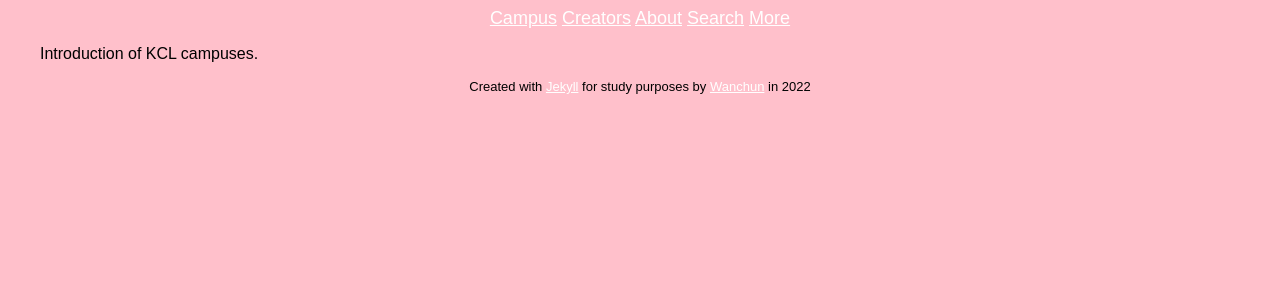
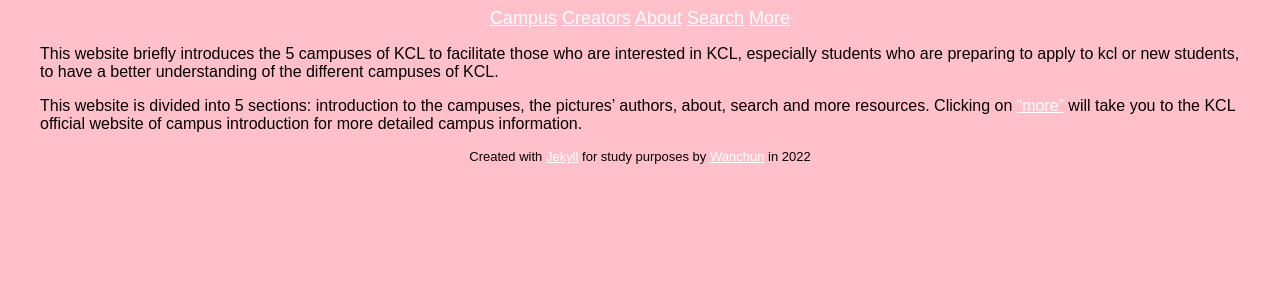
Before and after one commit to Whereismycatt/campus, a Jekyll site: the page built from about.markdown, in a window 1280 px wide. Shown: the top 300 px of the page. Built offline with Jekyll 4.4.1, drawn with Linux system fonts in a browser that asks for light colours.

Commit message:
Update about.markdown

```diff
--- a/about.markdown
+++ b/about.markdown
@@ -4,4 +4,6 @@ title: About
 permalink: /about/
 ---
 
-Introduction of KCL campuses.
+This website briefly introduces the 5 campuses of KCL to facilitate those who are interested in KCL, especially students who are preparing to apply to kcl or new students, to have a better understanding of the different campuses of KCL.
+
+This website is divided into 5 sections: introduction to the campuses, the pictures' authors, about, search and more resources. Clicking on <a href="https://www.kcl.ac.uk/visit">"more"</a> will take you to the KCL official website of campus introduction for more detailed campus information.
```
